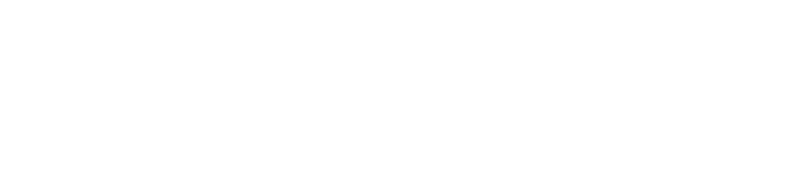
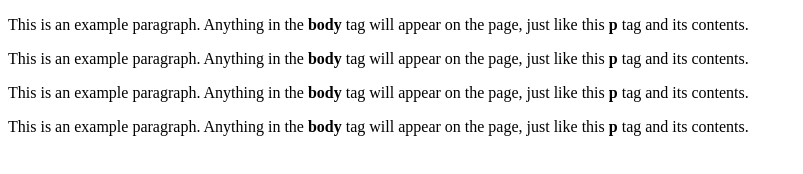
Before and after one commit to global-pirate/skillfactory_b2, a plain HTML site: page index.html in a window 1280 px wide. Shown: the whole page, without its empty margins (0-803 px from the left). Drawn offline with Linux system fonts and the light colour scheme.

Commit message:
new text in index.html

```diff
--- a/index.html
+++ b/index.html
@@ -1 +1,23 @@
-<html/>
+<!doctype html>
+<html>
+  <head>
+    <title>This is the title of the webpage!</title>
+  </head>
+  <body>
+    <p>This is an example paragraph. Anything in the <strong>body</strong> tag will appear on the page, just like this <strong>p</strong> tag and its contents.</p>
+  </body>
+  <body>
+    <p>This is an example paragraph. Anything in the <strong>body</strong> tag will appear on the page, just like this <strong>p</strong> tag and its contents.</p>
+  </body>
+</html>
+<html>
+  <head>
+    <title>This is the title of the webpage!</title>
+  </head>
+  <body>
+    <p>This is an example paragraph. Anything in the <strong>body</strong> tag will appear on the page, just like this <strong>p</strong> tag and its contents.</p>
+  </body>
+  <body>
+    <p>This is an example paragraph. Anything in the <strong>body</strong> tag will appear on the page, just like this <strong>p</strong> tag and its contents.</p>
+  </body>
+</html>
```
Also changed, not shown: 1 other file.
